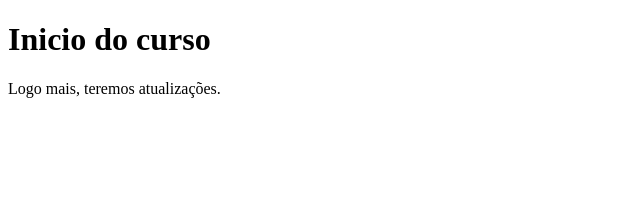
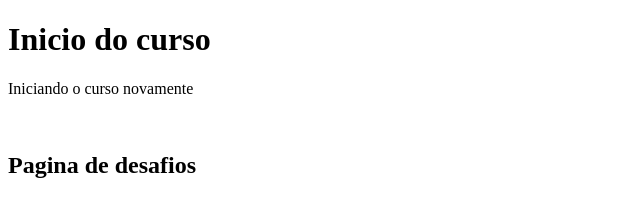
Before and after one commit to Kehs4/curso-devsuperior, a plain HTML site: page index.html in a window 1280 px wide. Shown: the whole page, without its empty margins (0-640 px from the left). Drawn offline with Linux system fonts and the light colour scheme.

Commit message:
Inicio do curso

```diff
--- a/index.html
+++ b/index.html
@@ -8,6 +8,8 @@
 </head>
 <body>
     <h1>Inicio do curso</h1>
-    <p>Logo mais, teremos atualizações.</p>
+    <p>Iniciando o curso novamente</p>
+    <br>
+    <h2>Pagina de desafios</h2>
 </body>
 </html>
```
